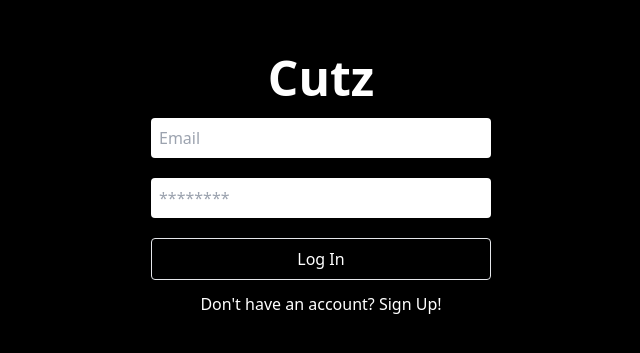
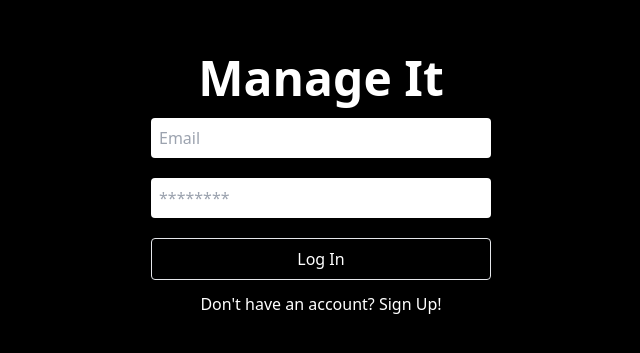
Before and after one commit to DavidJoao/cutz, a Next.js app: page /login in a window 1280 px wide. Shown: the part 215-568 px from the top of the page, without its empty margins (319-959 px from the left). Built offline with nearby package versions, Linux system fonts and the light colour scheme.

Commit message:
CHANGE Redirection link and title to page

```diff
--- a/src/app/login/page.js
+++ b/src/app/login/page.js
@@ -17,13 +17,13 @@ const Login = () => {
 
   return (
     <div className='w-full h-screen bg-black flex flex-col items-center justify-center text-white'>
-      <h1 className="text-center font-bold text-5xl">Cutz</h1>
+      <h1 className="text-center font-bold text-5xl">Manage It</h1>
       <form className="flex flex-col gap-5 mt-4" onSubmit={handleSubmit(onSubmit)}>
         <input placeholder='Email' className='input' {...register("email")}/>
         <input placeholder='********' type='password' className='input' {...register("password")}/>
         <input type='submit' className='primary-button' value={"Log In"}/>
       </form>
-      <Link href={"/signup"} className="text-white mt-3">Don't have an account? Sign Up!</Link>
+      <Link href={"/"} className="text-white mt-3">Don't have an account? Sign Up!</Link>
     </div>
   )
 }
```
